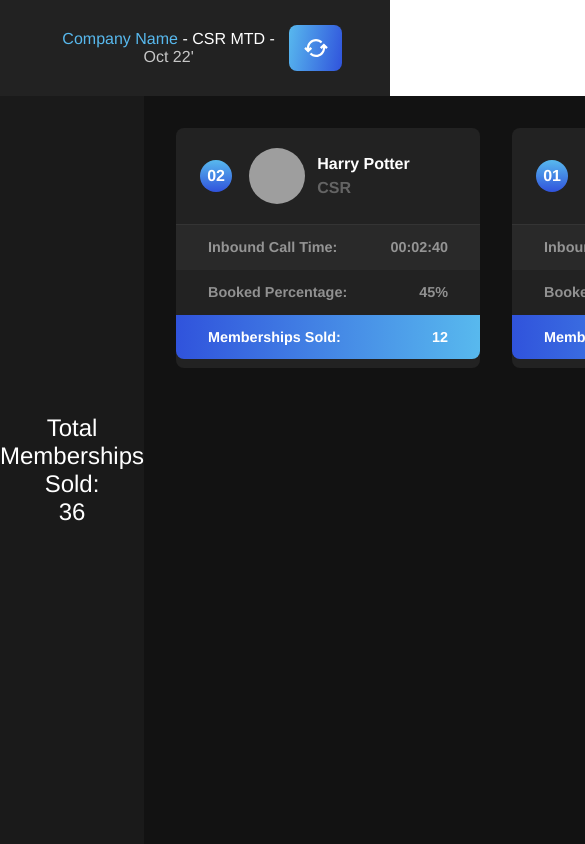
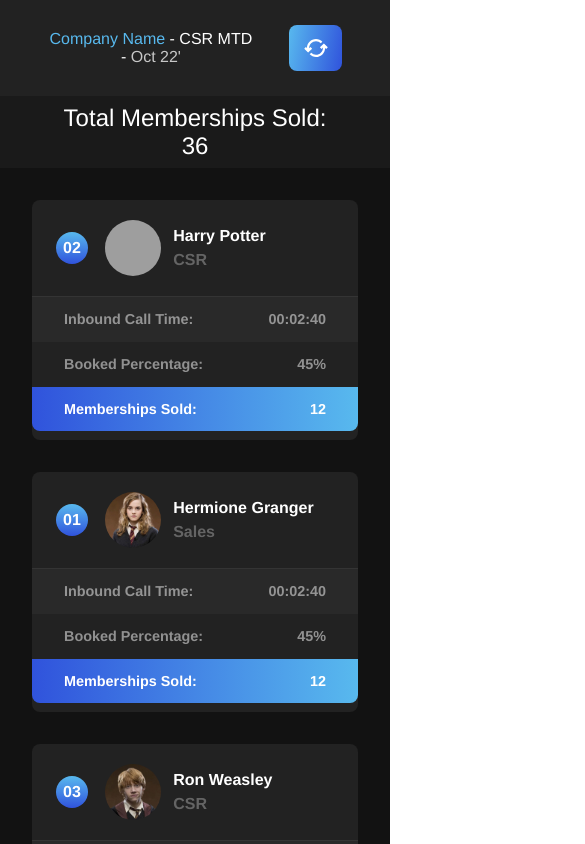
Before and after one commit to federomaniuk/vue-interview, a Vue app: page / in a window 390 px wide. Shown: the top 844 px of the page, 585 px wide, since content can reach past the window. Built offline with nearby package versions, Linux system fonts and the light colour scheme; grey boxes are pictures that could not be loaded.

Commit message:
Responsive WIP

```diff
--- a/src/components/MemberListComponent.vue
+++ b/src/components/MemberListComponent.vue
@@ -4,6 +4,7 @@
     v-for="(member, index) in memberListGlobal"
     :Member="member"
     :key="index"
+    class="memberComponent"
     />
   </div>
 </template>
@@ -29,8 +30,15 @@ export default {
   .memberListContainer {
     background-color: $darkerGray;
     display: grid;
+    grid-template-rows: 1fr 1fr 0fr;
     grid-template-columns: 1fr 1fr 1fr;
     grid-gap: 2rem;
     padding: 2rem;
+    @media(max-width: 1430px) {
+      grid-template-columns: 1fr 1fr;
+    }
+    @media(max-width: 1025px) {
+      grid-template-columns: 1fr;
+    }
   }
 </style>
--- a/src/components/TotalMembershipsComponent.vue
+++ b/src/components/TotalMembershipsComponent.vue
@@ -16,8 +16,8 @@
   flex-direction: column;
   align-items: center;
   justify-content: center;
-  height: 100%;
   font-size: 1.5rem;
+  padding: .5rem;
 }
 p {
   margin: 0;
--- a/src/components/UI/HeaderComponent.vue
+++ b/src/components/UI/HeaderComponent.vue
@@ -49,6 +49,7 @@ export default {
     margin: 0;
     .brandContainer {
       display: flex;
+      width: 70%;
       color: white;
       .companyName {
         color: $secondaryColor;
--- a/src/layouts/MainLayout.vue
+++ b/src/layouts/MainLayout.vue
@@ -1,5 +1,5 @@
 <template>
-  <div class="main-container">
+  <div>
     <HeaderComponent />
     <router-view></router-view>
   </div>
@@ -13,7 +13,3 @@ export default {
   }
 }
 </script>
-
-<style>
-
-</style>
--- a/src/views/HomeView.vue
+++ b/src/views/HomeView.vue
@@ -25,5 +25,8 @@ export default {
     grid-template-columns: .27fr .73fr;
     height: calc(100vh - 6rem);
     position: relative;
+    @media(max-width: 790px) {
+      grid-template-columns: 1fr;
+    }
   }
 </style>
```
